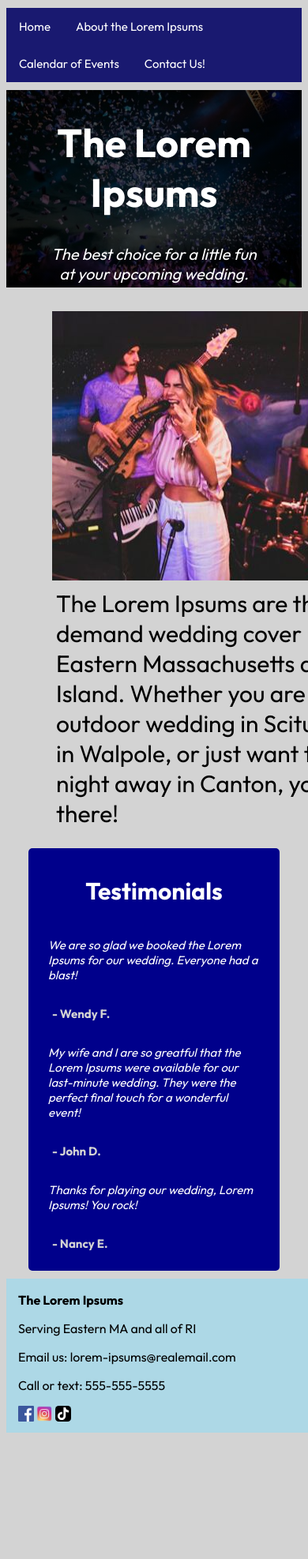
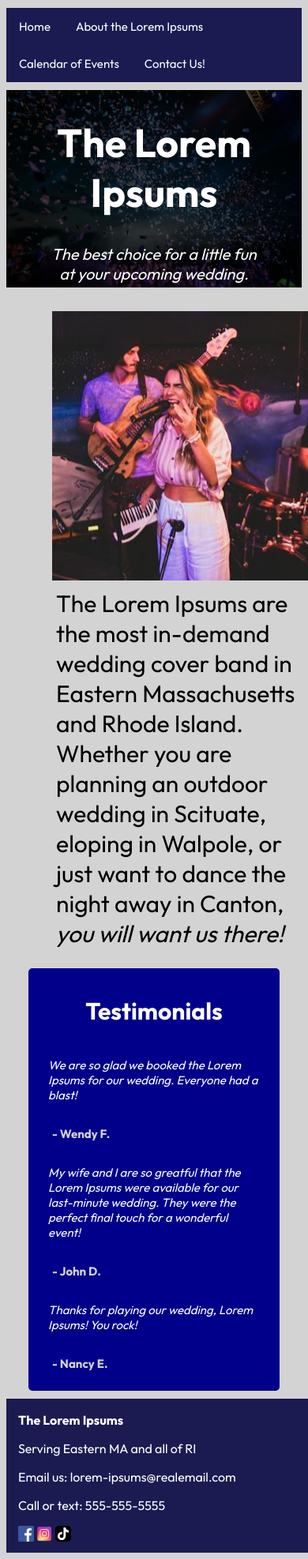
Before and after one commit to allie-tatarian/allie-tatarian.github.io, a PHP site: page /project1/index.html in a window 390 px wide; the page is wider, and only the part inside the window is pictured. Shown: that part at 79% size. Before the commit the page ends 1814 px from the top of that part, so only its background shows below. Run offline with PHP 8.4, Linux system fonts and the light colour scheme.

Commit message:
Update style

```diff
--- a/project1/css/style.css
+++ b/project1/css/style.css
@@ -6,7 +6,7 @@ body {
     background-color: lightgray;
 }
 
-@media only screen and (max-width: 600px) {
+@media only screen and (max-width: 700px) {
     /*A lot of the navbar styling is taken from the w3schools navbar tutorial: https://www.w3schools.com/Css/css_navbar.asp
     This particular section styles a vertical navbar for mobile*/
     .nav ul {
@@ -22,11 +22,15 @@ body {
     }
 
     .nav li a:hover {
-        background-color: blue;
+        background-color: rgb(54, 54, 199);
     }
     .nav {
         margin: 10px 0;
 
+    }
+
+    .front-page {
+        width: 100%;
     }
 
     .band-img {
@@ -36,7 +40,7 @@ body {
 
     .blurb {
         display: block;
-        margin: 5px;
+        margin: 5px 0px 5px 0px;
     }
 }
 
@@ -45,7 +49,7 @@ body {
     margin: 0;
     padding: 0;
     overflow: hidden;
-    background-color: midnightblue;
+    background-color: rgb(27, 27, 82);
 }
 
 .nav ul li {
@@ -93,8 +97,8 @@ body {
 }
 
 .subtitle {
+    font-size: 20px;
     font-style: italic;
-    font-size: 20px;
 }
 
 main {
@@ -144,7 +148,8 @@ main {
 }
 
 footer {
-    background-color: lightblue;
+    background-color: rgb(27, 27, 82);
+    color: white;
     padding-left: 15px;
     padding-top: 1px;
     padding-bottom: 10px;
@@ -160,3 +165,18 @@ footer p:first-child {
     width: 20px;
     height: auto;
 }
+
+td {
+    margin-right: 5px;
+}
+
+.line-dance {
+    background-color: yellow;
+}
+
+.line-dance::before {
+    content: "! ";
+    color: red;
+    font-weight: bold;
+    font-size: 16px;
+}
--- a/project1/index.html
+++ b/project1/index.html
@@ -29,7 +29,7 @@
         <main>
             <div class="front-page">
                 <img class="band-img" src="https://allie-tatarian.github.io/project1/img/band.jpg" alt="A picture of the band">
-                <p class="blurb">The Lorem Ipsums are the most in-demand wedding cover band in Eastern Massachusetts and Rhode Island. Whether you are planning an outdoor wedding in Scituate, eloping in Walpole, or just want to dance the night away in Canton, you will want us there!</p>
+                <p class="blurb">The Lorem Ipsums are the most in-demand wedding cover band in Eastern Massachusetts and Rhode Island. Whether you are planning an outdoor wedding in Scituate, eloping in Walpole, or just want to dance the night away in Canton, <span style="font-style: italic">you will want us there!</span></p>
             </div>
 
             <div class="testimonials">
```
